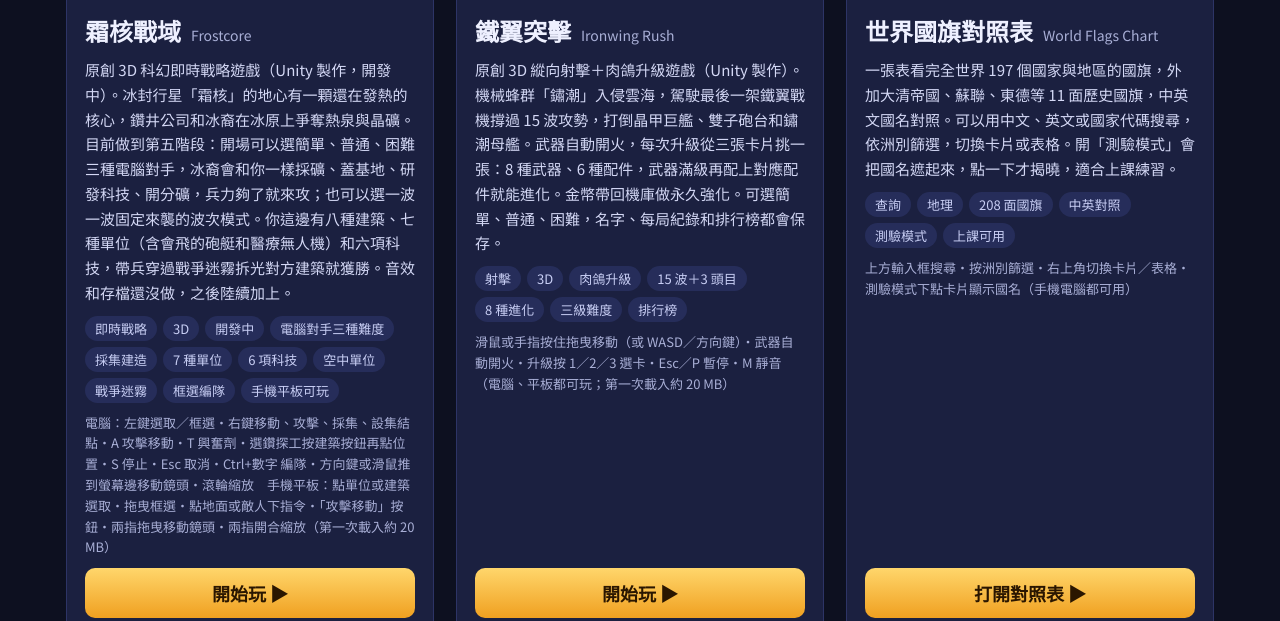
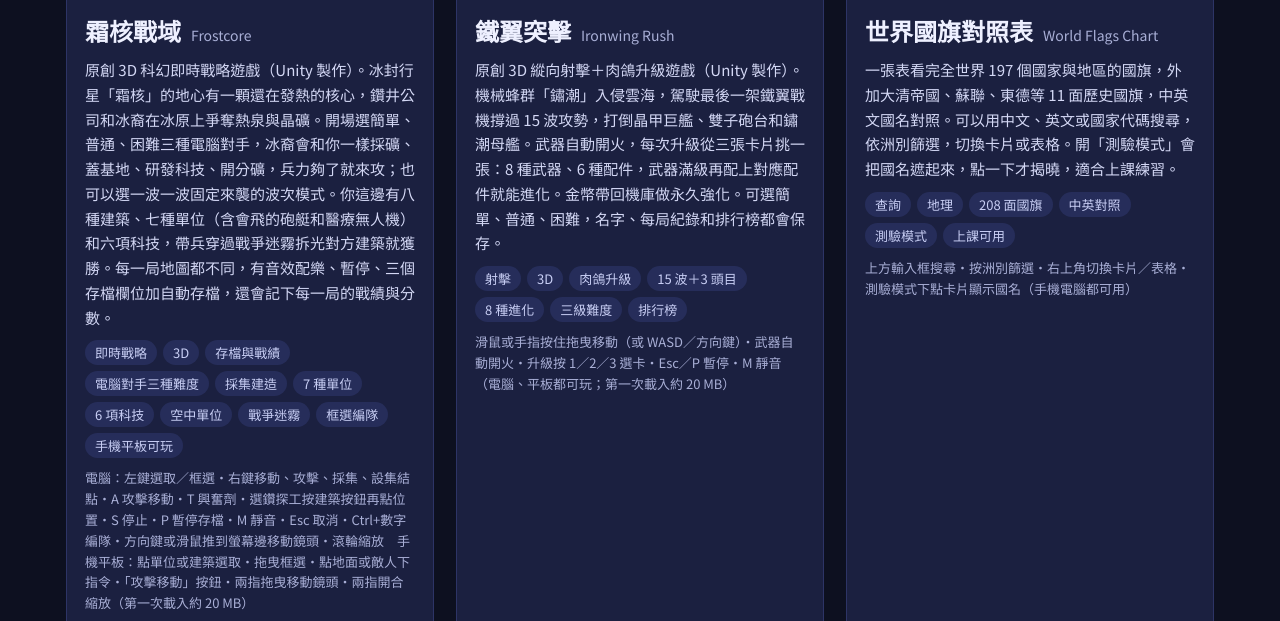
Before and after one commit to kevinchang0531/game-hub, a plain HTML site: page index.html in a window 1280 px wide. Shown: the part 466-1087 px from the top of the page. Drawn offline with Linux system fonts and the light colour scheme; no server answers.

Commit message:
霜核戰域第一版完成（音效、存檔、戰績）

```diff
--- a/index.html
+++ b/index.html
@@ -131,9 +131,9 @@
     <div class="thumb"><img src="img/frostcore.jpg" alt="霜核戰域遊戲畫面：穿過戰爭迷霧偵察到電腦對手自己蓋出來的冰裔基地，一顆顆發著紫光和藍光的冰殼建築，旁邊有霜爪獸和冰工" loading="lazy"><span class="badge">NEW</span></div>
     <div class="body">
       <div class="name"><h2>霜核戰域</h2><span>Frostcore</span></div>
-      <p class="desc">原創 3D 科幻即時戰略遊戲（Unity 製作，開發中）。冰封行星「霜核」的地心有一顆還在發熱的核心，鑽井公司和冰裔在冰原上爭奪熱泉與晶礦。目前做到第五階段：開場可以選簡單、普通、困難三種電腦對手，冰裔會和你一樣採礦、蓋基地、研發科技、開分礦，兵力夠了就來攻；也可以選一波一波固定來襲的波次模式。你這邊有八種建築、七種單位（含會飛的砲艇和醫療無人機）和六項科技，帶兵穿過戰爭迷霧拆光對方建築就獲勝。音效和存檔還沒做，之後陸續加上。</p>
-      <div class="chips"><span class="chip">即時戰略</span><span class="chip">3D</span><span class="chip">開發中</span><span class="chip">電腦對手三種難度</span><span class="chip">採集建造</span><span class="chip">7 種單位</span><span class="chip">6 項科技</span><span class="chip">空中單位</span><span class="chip">戰爭迷霧</span><span class="chip">框選編隊</span><span class="chip">手機平板可玩</span></div>
-      <div class="keys">電腦：左鍵選取／框選・右鍵移動、攻擊、採集、設集結點・A 攻擊移動・T 興奮劑・選鑽探工按建築按鈕再點位置・S 停止・Esc 取消・Ctrl+數字 編隊・方向鍵或滑鼠推到螢幕邊移動鏡頭・滾輪縮放　手機平板：點單位或建築選取・拖曳框選・點地面或敵人下指令・「攻擊移動」按鈕・兩指拖曳移動鏡頭・兩指開合縮放（第一次載入約 20 MB）</div>
+      <p class="desc">原創 3D 科幻即時戰略遊戲（Unity 製作）。冰封行星「霜核」的地心有一顆還在發熱的核心，鑽井公司和冰裔在冰原上爭奪熱泉與晶礦。開場選簡單、普通、困難三種電腦對手，冰裔會和你一樣採礦、蓋基地、研發科技、開分礦，兵力夠了就來攻；也可以選一波一波固定來襲的波次模式。你這邊有八種建築、七種單位（含會飛的砲艇和醫療無人機）和六項科技，帶兵穿過戰爭迷霧拆光對方建築就獲勝。每一局地圖都不同，有音效配樂、暫停、三個存檔欄位加自動存檔，還會記下每一局的戰績與分數。</p>
+      <div class="chips"><span class="chip">即時戰略</span><span class="chip">3D</span><span class="chip">存檔與戰績</span><span class="chip">電腦對手三種難度</span><span class="chip">採集建造</span><span class="chip">7 種單位</span><span class="chip">6 項科技</span><span class="chip">空中單位</span><span class="chip">戰爭迷霧</span><span class="chip">框選編隊</span><span class="chip">手機平板可玩</span></div>
+      <div class="keys">電腦：左鍵選取／框選・右鍵移動、攻擊、採集、設集結點・A 攻擊移動・T 興奮劑・選鑽探工按建築按鈕再點位置・S 停止・P 暫停存檔・M 靜音・Esc 取消・Ctrl+數字 編隊・方向鍵或滑鼠推到螢幕邊移動鏡頭・滾輪縮放　手機平板：點單位或建築選取・拖曳框選・點地面或敵人下指令・「攻擊移動」按鈕・兩指拖曳移動鏡頭・兩指開合縮放（第一次載入約 20 MB）</div>
       <a class="play" href="https://kevinchang0531.github.io/frostcore/">開始玩 ▶</a>
     </div>
   </article>
```
Also changed, not shown: img/frostcore.jpg.
